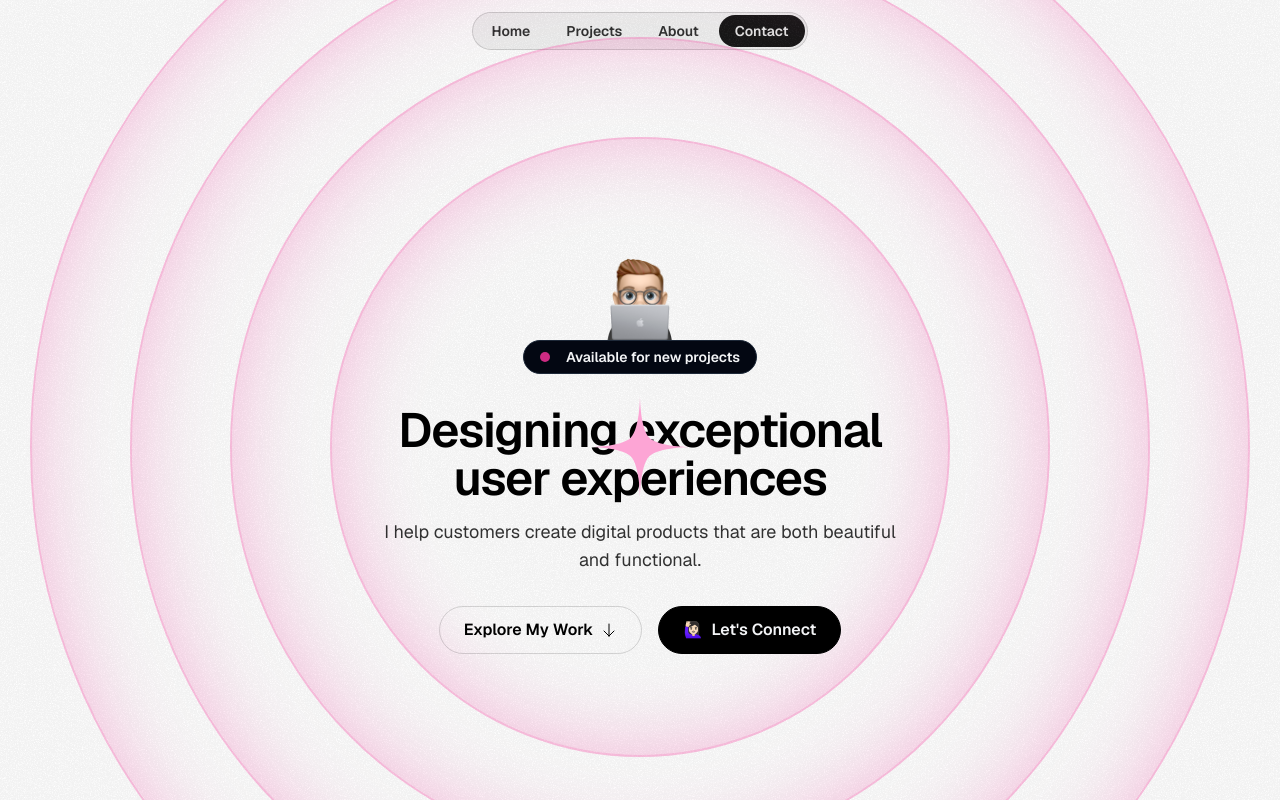
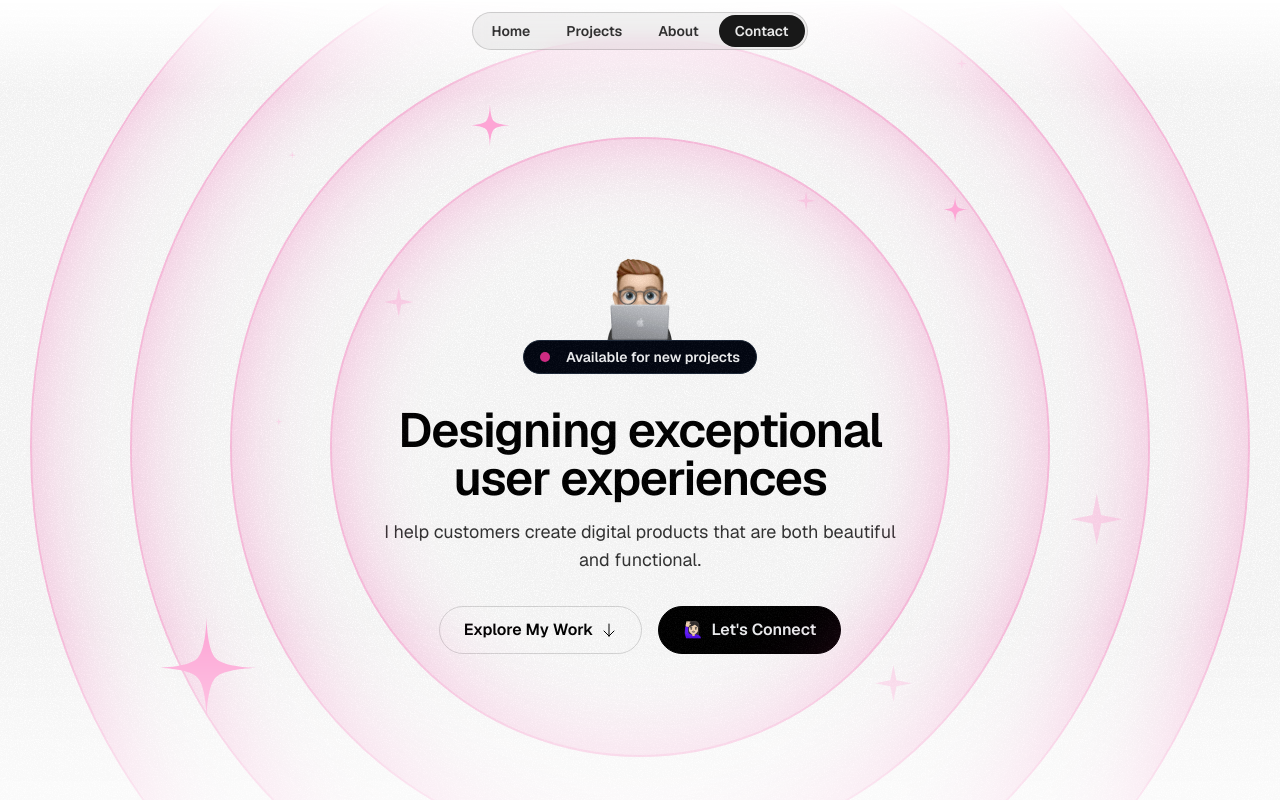
Before and after one commit to ajlaroya/kizza-baniago, a Next.js app: page / in a window 1280 px wide. Shown: the top 800 px of the page. Built offline with nearby package versions, Linux system fonts and the light colour scheme.

Commit message:
feat: enhance layout and functionality of Hero section; add HeroOrbit component for animated star and sparkle icons; update Header z-index; refine global styles

```diff
--- a/app/globals.css
+++ b/app/globals.css
@@ -6,7 +6,7 @@
   }
 
   .container {
-    @apply mx-auto mx-auto px-4;
+    @apply mx-auto px-4;
   }
 
   .hero-ring {
--- /dev/null
+++ b/components/HeroOrbit.tsx
@@ -0,0 +1,27 @@
+import { PropsWithChildren } from "react";
+
+export const HeroOrbit = ({
+  children,
+  size,
+  rotation,
+}: PropsWithChildren<{ size: number; rotation: number }>) => {
+  return (
+    <div className="absolute left-1/2 top-1/2 -translate-x-1/2 -translate-y-1/2">
+      <div
+        className="flex items-start justify-start"
+        style={{
+          width: `${size}px`,
+          height: `${size}px`,
+          transform: `rotate(${rotation}deg)`,
+        }}
+      >
+        <div
+          className="inline-flex"
+          style={{ transform: `rotate(${rotation * -1}deg)` }}
+        >
+          {children}
+        </div>
+      </div>
+    </div>
+  );
+};
--- a/next.config.ts
+++ b/next.config.ts
@@ -4,7 +4,12 @@
   turbopack: {
     rules: {
       "*.svg": {
-        loaders: ["@svgr/webpack"],
+        loaders: [
+          {
+            loader: "@svgr/webpack",
+            options: { icon: true },
+          },
+        ],
         as: "*.js",
       },
     },
--- a/sections/Header.tsx
+++ b/sections/Header.tsx
@@ -1,6 +1,6 @@
 export const Header = () => {
   return (
-    <div className="flex justify-center items-center fixed top-3 w-full">
+    <div className="flex justify-center items-center fixed top-3 w-full z-10">
       <nav className="flex gap-1 p-0.5 border border-black/15 rounded-full bg-black/5 backdrop-blur">
         <a href="#" className="nav-item">
           Home
--- a/sections/Hero.tsx
+++ b/sections/Hero.tsx
@@ -1,21 +1,51 @@
 import Image from "next/image";
 import ArrowDown from "@/public/icons/arrow-down.svg";
 import StarIcon from "@/public/icons/star.svg";
+import SparkleIcon from "@/public/icons/sparkle.svg";
+import { HeroOrbit } from "@/components/HeroOrbit";
 
 export const HeroSection = () => {
   return (
     <div className="py-32 md:py-48 lg:py-60 relative z-0 overflow-x-clip">
-      <div
-        className="absolute inset-0 -z-30 opacity-5"
-        style={{ backgroundImage: 'url("/images/grain.jpg")' }}
-      />
-      <div className="size-[620px] hero-ring" />
-      <div className="size-[820px] hero-ring" />
-      <div className="size-[1020px] hero-ring" />
-      <div className="size-[1220px] hero-ring" />
-      <div className="absolute left-1/2 top-1/2 -translate-x-1/2 -translate-y-1/2">
-        {/* 51:10 */}
-        <StarIcon className="size-28 text-pink-300" />
+      <div className="absolute inset-0 mask-[linear-gradient(to_bottom,transparent,black_10%,black_70%,transparent)]">
+        <div
+          className="absolute inset-0 -z-30 opacity-5"
+          style={{ backgroundImage: 'url("/images/grain.jpg")' }}
+        />
+        <div className="size-155 hero-ring" />
+        <div className="size-205 hero-ring" />
+        <div className="size-255 hero-ring" />
+        <div className="size-305 hero-ring" />
+        <HeroOrbit size={800} rotation={-72}>
+          <StarIcon className="size-28 text-pink-300" />
+        </HeroOrbit>
+        <HeroOrbit size={550} rotation={20}>
+          <StarIcon className="size-12 text-pink-300" />
+        </HeroOrbit>
+        <HeroOrbit size={590} rotation={98}>
+          <StarIcon className="size-8 text-pink-300" />
+        </HeroOrbit>
+        <HeroOrbit size={430} rotation={-14}>
+          <SparkleIcon className="size-8 text-pink-300/40" />
+        </HeroOrbit>
+        <HeroOrbit size={440} rotation={79}>
+          <SparkleIcon className="size-5 text-pink-300/40" />
+        </HeroOrbit>
+        <HeroOrbit size={530} rotation={178}>
+          <SparkleIcon className="size-10 text-pink-300/40" />
+        </HeroOrbit>
+        <HeroOrbit size={710} rotation={144}>
+          <SparkleIcon className="size-14 text-pink-300/40" />
+        </HeroOrbit>
+        <HeroOrbit size={720} rotation={85}>
+          <SparkleIcon className="size-3 rounded-full text-pink-300/40" />
+        </HeroOrbit>
+        <HeroOrbit size={520} rotation={-41}>
+          <SparkleIcon className="size-2 rounded-full text-pink-300/40" />
+        </HeroOrbit>
+        <HeroOrbit size={650} rotation={-5}>
+          <SparkleIcon className="size-2 rounded-full text-pink-300/40" />
+        </HeroOrbit>
       </div>
       <div className="container">
         <div className="flex flex-col items-center">
--- a/sections/Projects.tsx
+++ b/sections/Projects.tsx
@@ -44,3 +44,5 @@
 export const ProjectsSection = () => {
   return <div>Projects Section</div>;
 };
+
+// 1:19:38
```
